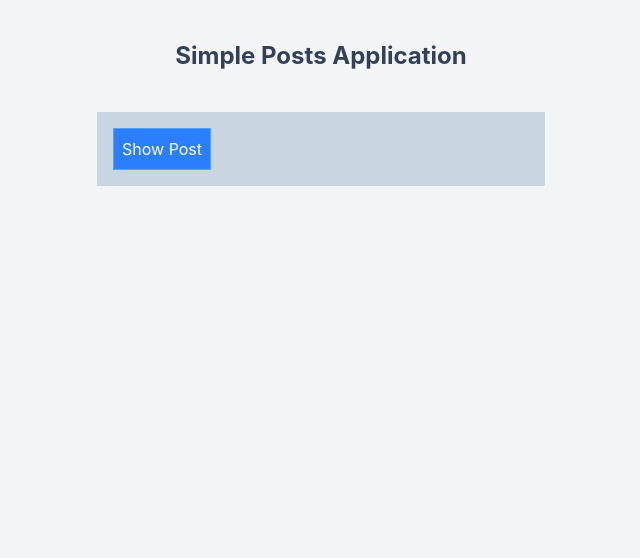
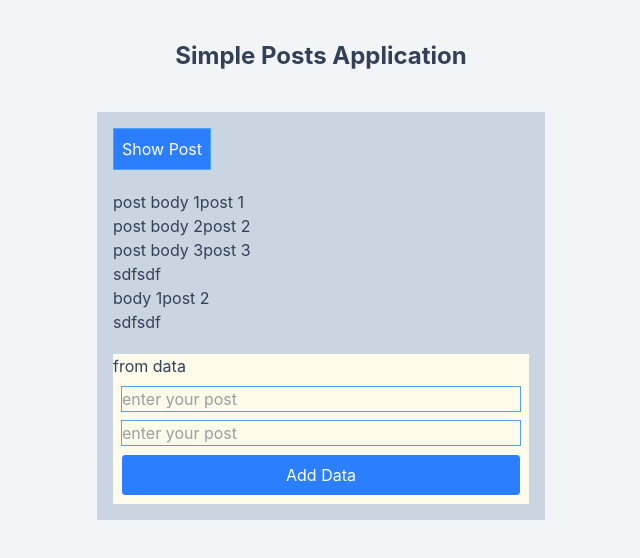
Before and after one commit to freelanceradnan/react-redux-concepts, a React (Vite) app: page / in a window 1280 px wide. Shown: the top 558 px of the page, without its empty margins (319-959 px from the left). Built offline with nearby package versions, Linux system fonts and the light colour scheme; data requests are answered from the project's data file.

Commit message:
add post mutation added

```diff
--- a/db.json
+++ b/db.json
@@ -1,7 +1,35 @@
 {
-    "posts": [
-    {"id":1,"title":"post body 1"},
-    {"id":2,"title":"post body 2"},
-    {"id":3,"title":"post body 3"}
-  ]
+  "posts": [
+    {
+      "id": "1",
+      "title": "post body 1",
+      "post": "post 1"
+    },
+    {
+      "id": "2",
+      "title": "post body 2",
+      "post": "post 2"
+    },
+    {
+      "id": "3",
+      "title": "post body 3",
+      "post": "post 3"
+    },
+    {
+      "id": "36ee",
+      "title": "sdf",
+      "post": "sdf"
+    },
+    {
+      "id": "e4a1",
+      "title": "body 1",
+      "post": "post 2"
+    },
+    {
+      "id": "5870",
+      "title": "sdf",
+      "post": "sdf"
+    }
+  ],
+  "$schema": "./node_modules/json-server/schema.json"
 }
--- a/src/App.jsx
+++ b/src/App.jsx
@@ -8,6 +8,7 @@ import Stats from './Components/Stats';
 import { useDispatch, useSelector } from 'react-redux'
 import { decrement, increment } from './Features/Counters/counterSlice'
 import Posts from './Components/Posts'
+import FromData from './Components/FromData'
 
 
 function App() {
@@ -36,6 +37,7 @@ const totalvalue=counters.reduce((sum,curr)=>sum+curr.value,0)
 ))}
    <Stats totalvalue={totalvalue}/> */}
   {show &&  <Posts/>}
+  <FromData/>
     </div>
 
    </div>
--- /dev/null
+++ b/src/Components/FromData.jsx
@@ -0,0 +1,27 @@
+import React, { useState } from 'react';
+import { useAddPostsMutation } from '../Features/apiSlice';
+
+const FromData = () => {
+    const [title,setTitle]=useState('')
+    const [post,setPost]=useState('')
+    const[addPost,{isLoading,isError,isSuccess}]=useAddPostsMutation()
+    const submitHandler=(e)=>{
+        e.preventDefault()
+        addPost({title,post})
+    }
+    return (
+        <div className='bg-amber-50'>
+            from data
+        <form action="" className='flex flex-col gap-2 p-2' onSubmit={submitHandler}>
+        <input type="text" name="" id="" placeholder='enter your post' className='w-full border-blue-400 border' value={title} onChange={(e)=>setTitle(e.target.value)}/>
+        <input type="text" name="" id="" placeholder='enter your post' className='w-full border-blue-400 border' value={post} onChange={(e)=>setPost(e.target.value)}/>
+        <button type="submit" className='border bg-blue-500 text-white p-2 rounded-sm' disabled={isLoading}>Add Data</button>
+        </form>
+
+        {isError && <h2 className="text-center text-red-500">An Error Adding</h2>}
+        {isSuccess && <h2 className='text-blue-400'>Post id:{data.id} successed</h2>}
+        </div>
+    );
+};
+
+export default FromData;
--- a/src/Components/Posts.jsx
+++ b/src/Components/Posts.jsx
@@ -9,7 +9,7 @@ const Posts = () => {
   const { data: posts, isLoading, isSuccess, isError, error } = useGetPostsQuery(5,{
     // pollingInterval:5000//auto fetch data from api
     // refetchOnMountOrArgChange:true //refetch on when change api or arguments
-    skip:true   //skip auto fetch
+    // skip:false   //skip auto fetch
   });
 
 
@@ -23,7 +23,7 @@ const Posts = () => {
     return (
       <ul>
         {posts.map((post) => (
-          <li key={post.id}>{post.title}</li>
+          <li key={post.id}>{post.title}{post.post}</li>
         ))}
       </ul>
     );
--- a/src/Features/apiSlice.js
+++ b/src/Features/apiSlice.js
@@ -8,6 +8,7 @@ export const apiSlice=createApi({
     baseQuery:fetchBaseQuery({
         baseUrl:"http://localhost:3000"
     }),
+    tagTypes:['posts'],
     //api call after other page going
     // refetchOnFocus:true,
     //api call after 5 sec
@@ -17,8 +18,16 @@ export const apiSlice=createApi({
     endpoints: (builder) => ({
         getPosts: builder.query({
             query: (limit) => `/posts`,
-
+            providesTags:['posts']
         }),
+        addPosts:builder.mutation({
+            query:(data)=>({
+                url:`/posts`,
+                method:"POST",
+                body:data
+            }),
+            invalidatesTags:['posts']
+        })
     }),
 })
-export const {useGetPostsQuery}=apiSlice
+export const {useGetPostsQuery,useAddPostsMutation}=apiSlice
```
